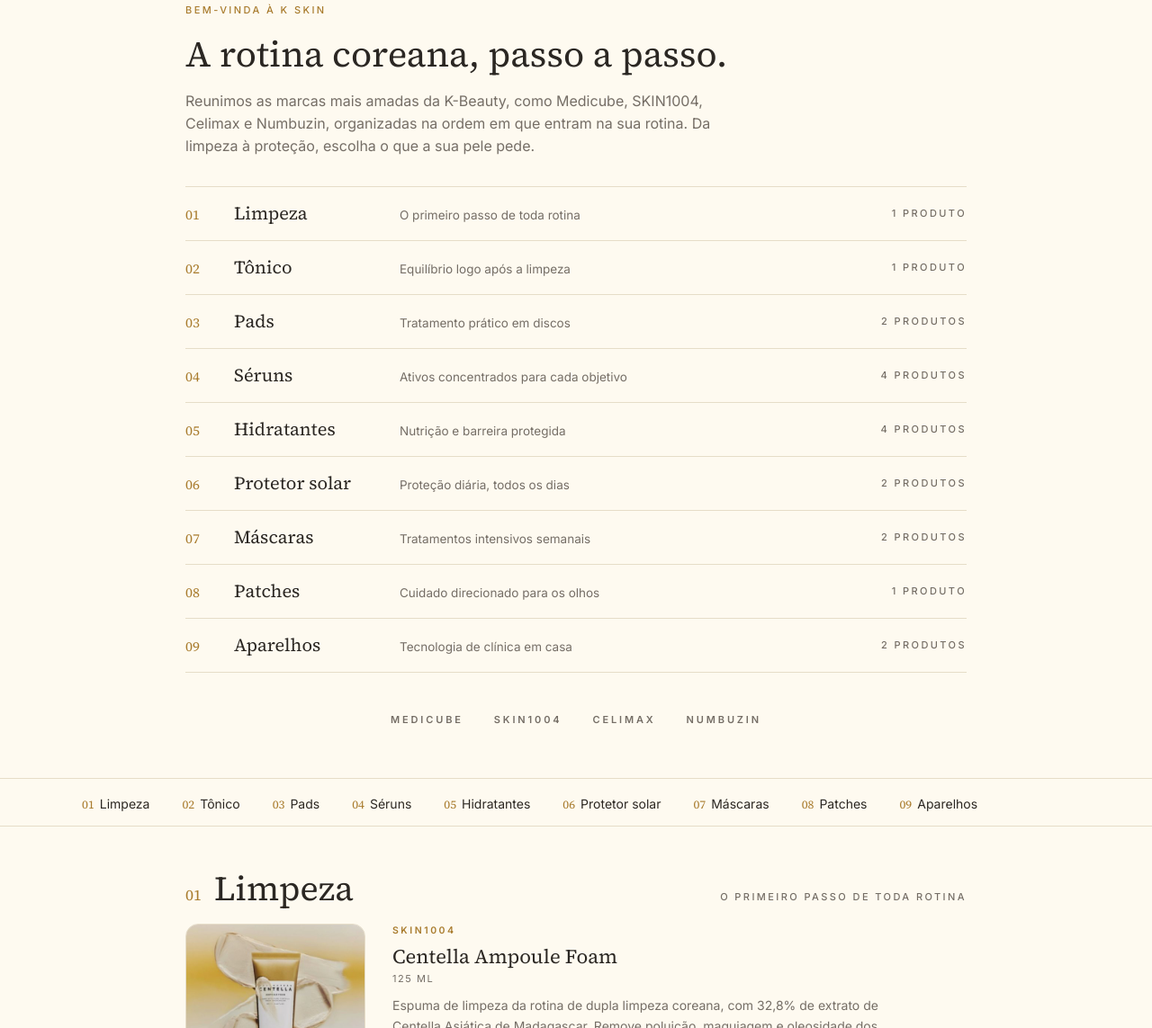
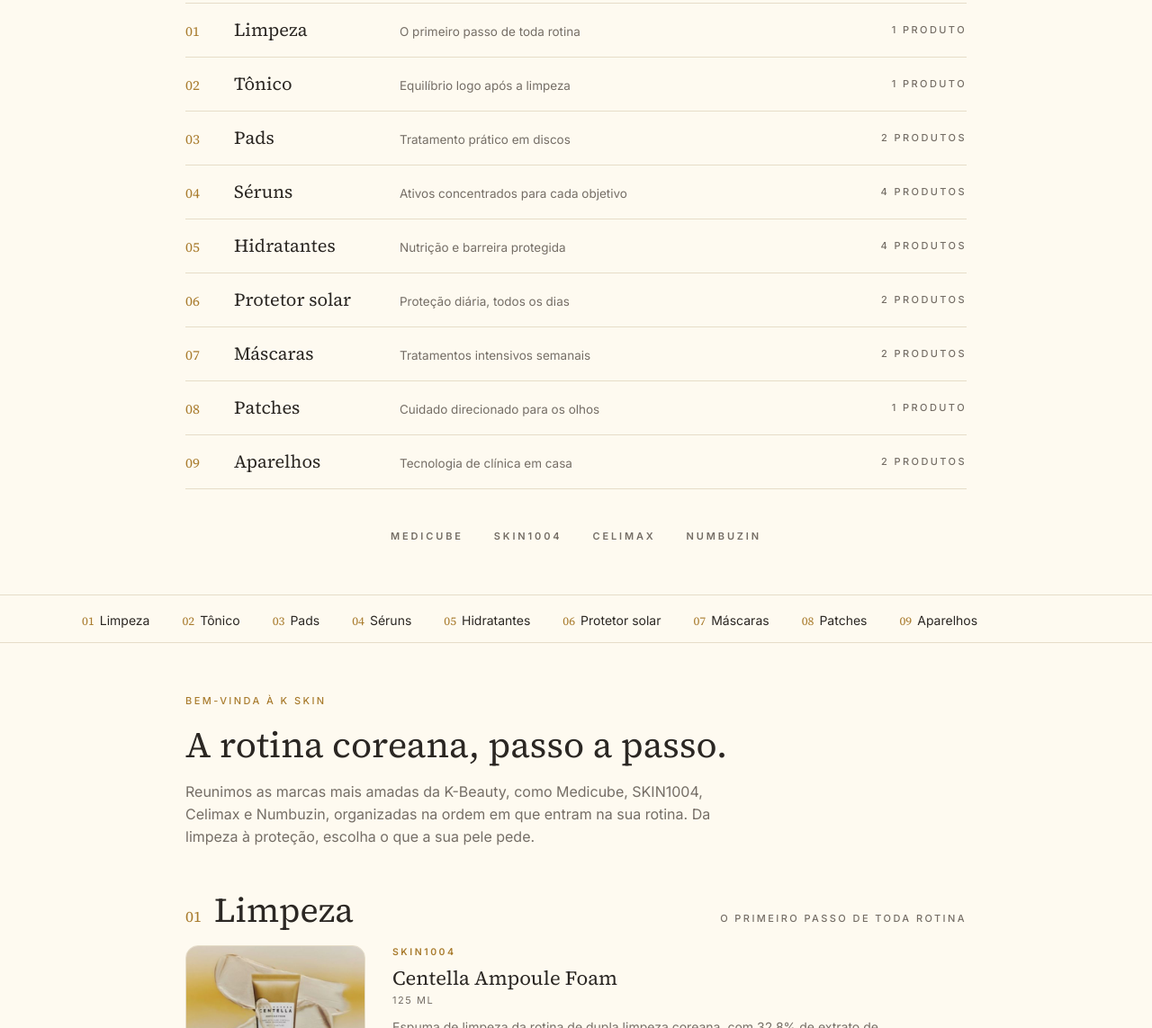
Before and after one commit to jvmmsalles-cmd/kskinbr, a plain HTML site: page index.html in a window 1280 px wide. Shown: the part 1125-2268 px from the top of the page at 90% size. Drawn offline with Linux system fonts and the light colour scheme.

Commit message:
Move o texto de boas-vindas para logo acima dos produtos
Co-Authored-By: Claude Opus 5.5 <noreply@anthropic.com>
Claude-Session: https://claude.ai/code/session_01HupPmBsGEGUz9PLjqjqYHg

```diff
--- a/index.html
+++ b/index.html
@@ -112,6 +112,8 @@ h1 { font-family: var(--font-display); font-weight: 300; font-size: clamp(54px,
 .welcome { border-top: 1px solid var(--line); }
 .welcome .wrap { padding-block: 56px; display: grid; gap: 18px; }
 .welcome .lede { max-width: 62ch; color: var(--muted); font-size: 16px; }
+.welcome.intro { border-top: 0; }
+.welcome.intro .wrap { padding-bottom: 0; }
 .index { list-style: none; padding: 0; margin-top: 14px; border-top: 1px solid var(--line); }
 .index a {
   display: grid; grid-template-columns: 34px minmax(0, 1fr) auto; gap: 2px 14px; align-items: baseline;
@@ -327,10 +329,7 @@ footer { border-top: 1px solid var(--line); }
 
 <section class="welcome">
   <div class="wrap">
-    <p class="caps gold">Bem-vinda à K Skin</p>
-    <h2>A rotina coreana, passo a passo.</h2>
-    <p class="lede">Reunimos as marcas mais amadas da K-Beauty, como Medicube, SKIN1004, Celimax e Numbuzin, organizadas na ordem em que entram na sua rotina. Da limpeza à proteção, escolha o que a sua pele pede.</p>
-    <ol class="index" id="index"></ol>
+    <ol class="index" id="index" style="margin-top:0"></ol>
     <p class="brands caps" aria-label="Marcas"><span>Medicube</span><span>SKIN1004</span><span>Celimax</span><span>Numbuzin</span></p>
   </div>
 </section>
@@ -338,6 +337,14 @@ footer { border-top: 1px solid var(--line); }
 <nav class="steps" aria-label="Passos da rotina">
   <div class="wrap steps-in" id="chips"></div>
 </nav>
+
+<section class="welcome intro">
+  <div class="wrap">
+    <p class="caps gold">Bem-vinda à K Skin</p>
+    <h2>A rotina coreana, passo a passo.</h2>
+    <p class="lede">Reunimos as marcas mais amadas da K-Beauty, como Medicube, SKIN1004, Celimax e Numbuzin, organizadas na ordem em que entram na sua rotina. Da limpeza à proteção, escolha o que a sua pele pede.</p>
+  </div>
+</section>
 
 <main class="wrap" id="catalogo"></main>
 
```
